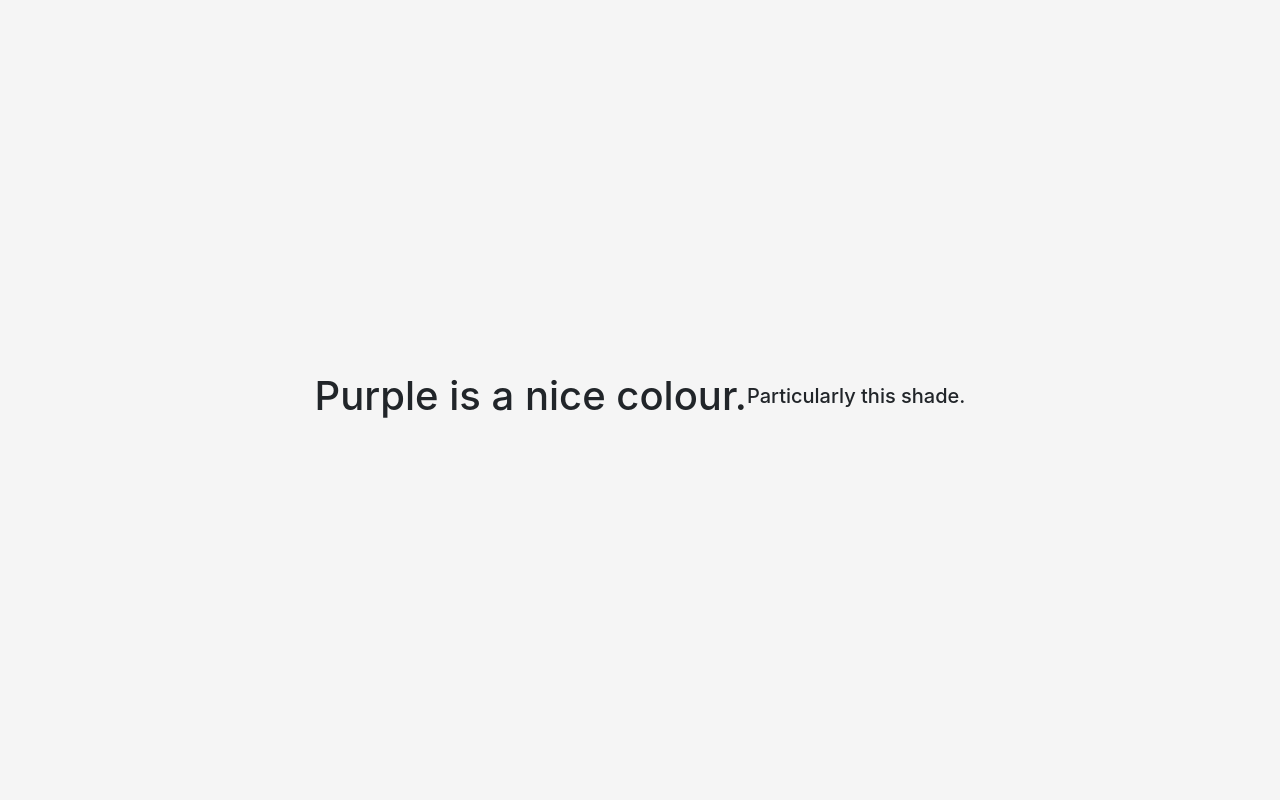
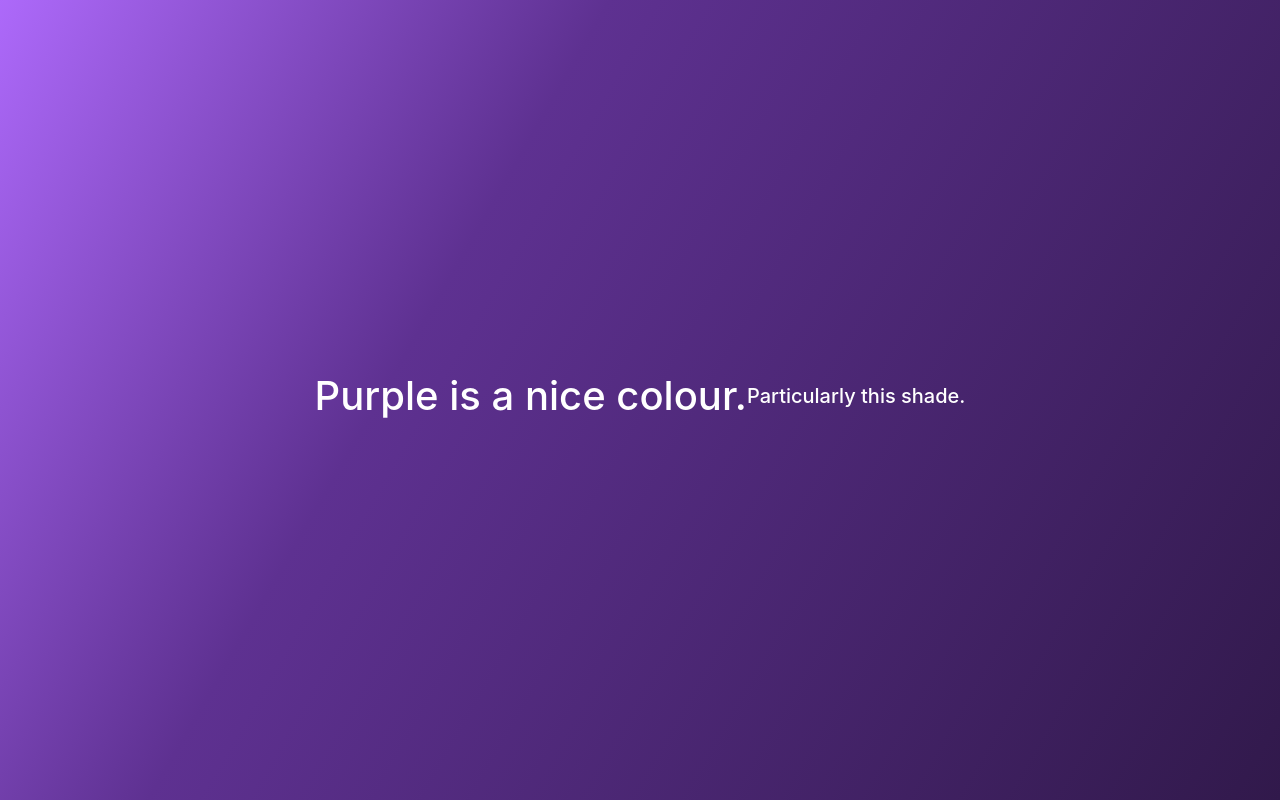
Before and after one commit to enact-lang/enact-lang.github.io, a plain HTML site: page index.html in a window 1280 px wide. Drawn offline with nearby package versions, Linux system fonts and the light colour scheme.

Commit message:
Update index.html

```diff
--- a/index.html
+++ b/index.html
@@ -28,7 +28,8 @@
       justify-content: center;
       padding-top: 40px;
       padding-bottom: 40px;
-      background-color: #f5f5f5;
+      background: rgb(173,105,250);
+      background: linear-gradient(120deg, rgba(173,105,250,1) 0%, rgba(94,49,145,1) 35%, rgba(49,25,75,1) 100%);
     }
   </style>
 
@@ -36,8 +37,8 @@
 </head>
 
 <body class="text-center">
-  <h1>Purple is a nice colour.</h1><br>
-  <h5>Particularly this shade.</h5>
+  <h1 style="color:white">Purple is a nice colour.</h1><br>
+  <h5 style="color:white">Particularly this shade.</h5>
 
   <!-- Bootstrap JS -->
   <script src="https://code.jquery.com/jquery-3.3.1.slim.min.js" integrity="sha384-q8i/X+965DzO0rT7abK41JStQIAqVgRVzpbzo5smXKp4YfRvH+8abtTE1Pi6jizo" crossorigin="anonymous"></script>
```
